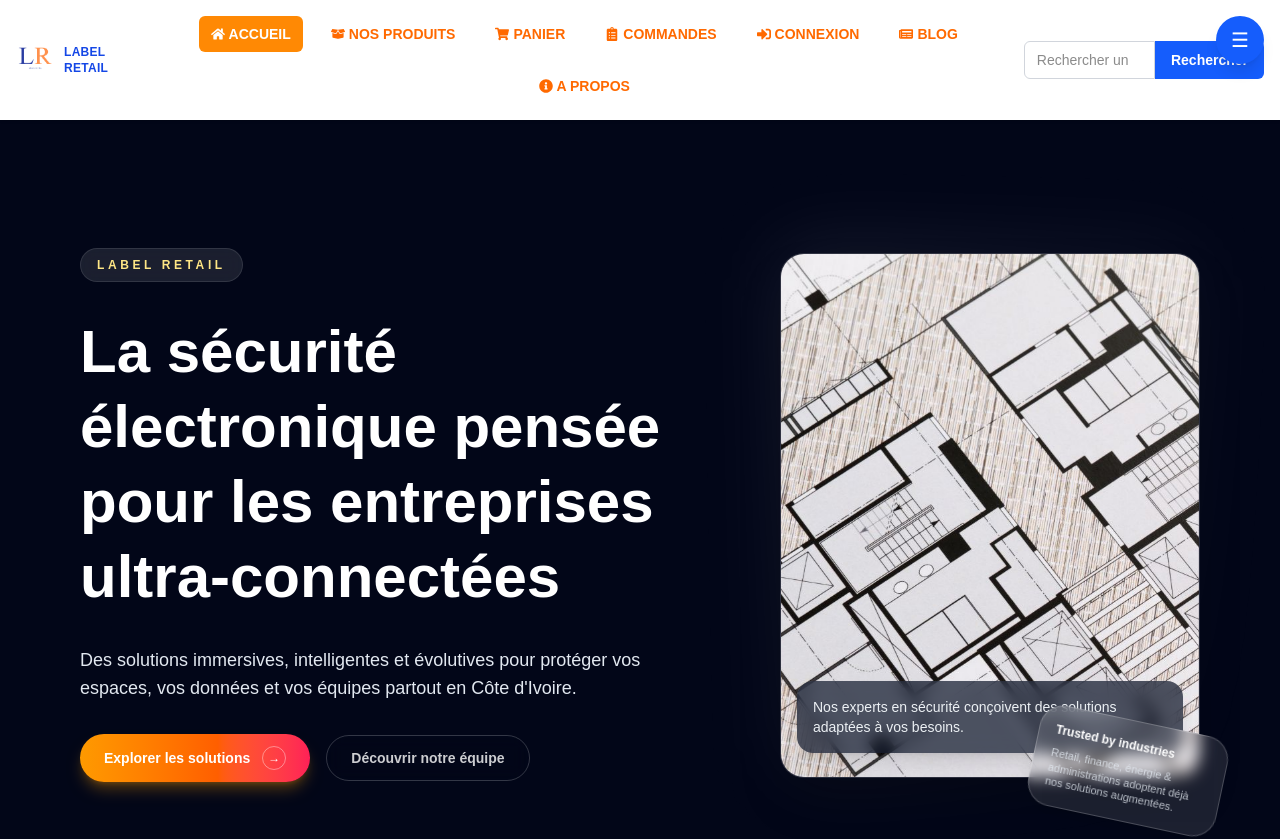
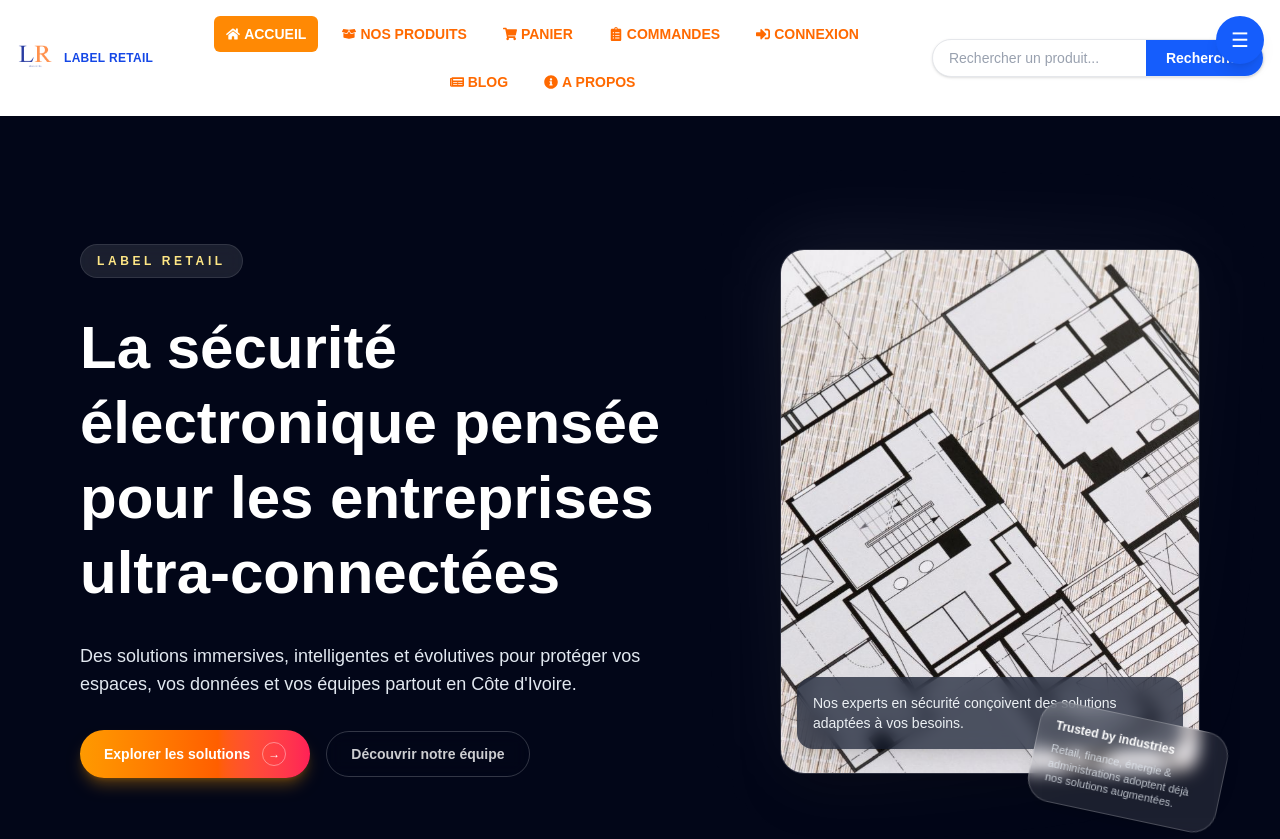
Before and after one commit to yves45839/labelshop-frontend, a Next.js app: page / in a window 1280 px wide. Shown: the top 839 px of the page. Built offline with nearby package versions, Linux system fonts and the light colour scheme; no server answers.

Commit message:
Improve navbar search layout

```diff
--- a/components/Navbar.tsx
+++ b/components/Navbar.tsx
@@ -149,9 +149,9 @@ const navLinks: {
         collapsed ? 'fixed top-0 left-0 w-full py-2' : 'sticky top-0 w-full py-4'
       }`}
     >
-      <div className="mx-auto px-4 flex max-w-screen-xl flex-col md:flex-row items-center justify-between gap-4">
+      <div className="mx-auto flex w-full max-w-screen-xl flex-wrap items-center gap-4 px-4 md:flex-nowrap md:gap-6">
         {/* Logo */}
-        <Link href="/" className="flex items-center space-x-2">
+        <Link href="/" className="flex items-center space-x-2 md:flex-shrink-0">
           <Image
             src="/images/lr.png"
             alt="Logo Label Retail"
@@ -169,7 +169,7 @@ const navLinks: {
         </Link>
 
         {/* Navigation centrale */}
-        <nav className="text-sm font-bold text-orange-500 flex flex-wrap justify-center gap-4">
+        <nav className="order-3 flex w-full flex-wrap justify-center gap-3 text-sm font-bold text-orange-500 md:order-2 md:flex-1">
           {navLinks.map(({ href, label, icon, showCount }) => (
             <Link
               key={href}
@@ -195,8 +195,15 @@ const navLinks: {
 
 
         {/* Zone de recherche */}
-        <div className={`relative w-full md:w-64 ${collapsed ? 'hidden' : ''}`}>
-          <form onSubmit={handleSearch} className="flex">
+        <div
+          className={`relative order-2 w-full transition-all duration-300 md:order-3 md:w-auto md:max-w-md md:flex-shrink-0 ${
+            collapsed ? 'md:max-w-sm' : ''
+          }`}
+        >
+          <form
+            onSubmit={handleSearch}
+            className="relative flex w-full overflow-hidden rounded-full border border-gray-200 bg-white shadow-sm focus-within:border-blue-400 focus-within:ring-1 focus-within:ring-blue-300"
+          >
             <input
               type="search"
               inputMode="search"
@@ -204,11 +211,11 @@ const navLinks: {
               value={searchQuery}
               onChange={(e) => setSearchQuery(e.target.value)}
               placeholder="Rechercher un produit..."
-              className="w-full px-3 py-2 rounded-l-md border border-gray-300 text-sm"
+              className="w-full bg-transparent px-4 py-2 text-sm text-gray-700 placeholder:text-gray-400 focus:outline-none"
             />
             <button
               type="submit"
-              className="bg-blue-600 hover:bg-blue-700 text-white px-4 py-2 rounded-r-md font-semibold text-sm"
+              className="flex items-center justify-center bg-blue-600 px-5 text-sm font-semibold text-white transition-colors hover:bg-blue-700 focus-visible:outline-none focus-visible:ring-2 focus-visible:ring-blue-400 focus-visible:ring-offset-2"
             >
               Rechercher
             </button>
@@ -216,7 +223,7 @@ const navLinks: {
 
           {/* Suggestions */}
           {suggestions.length > 0 && (
-            <ul className="absolute w-full bg-white border border-gray-300 rounded shadow mt-1 z-50 text-sm max-h-60 overflow-y-auto">
+            <ul className="absolute z-50 mt-2 w-full max-h-60 overflow-y-auto rounded-lg border border-gray-200 bg-white text-sm shadow-lg">
               {suggestions.map((product) => {
                 const imageUrl = product.image_1024?.startsWith('http')
                   ? product.image_1024
```
